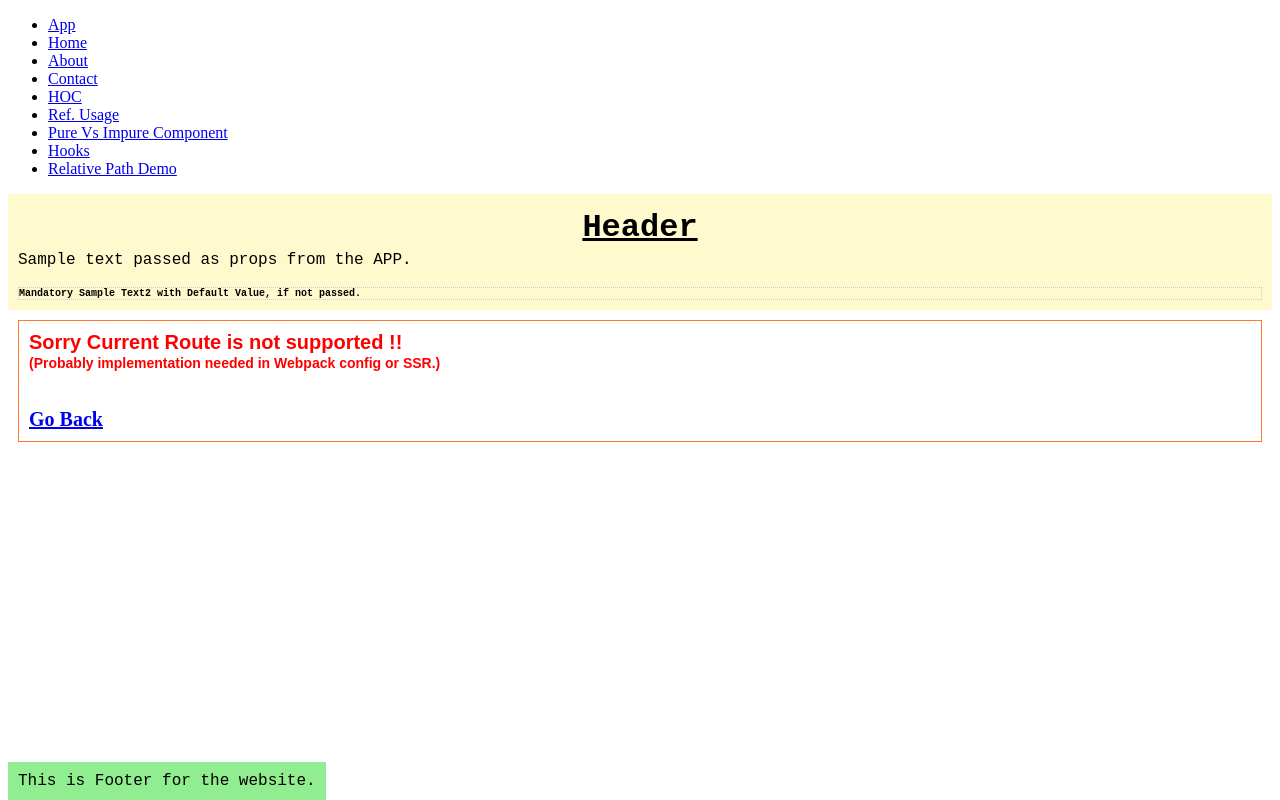
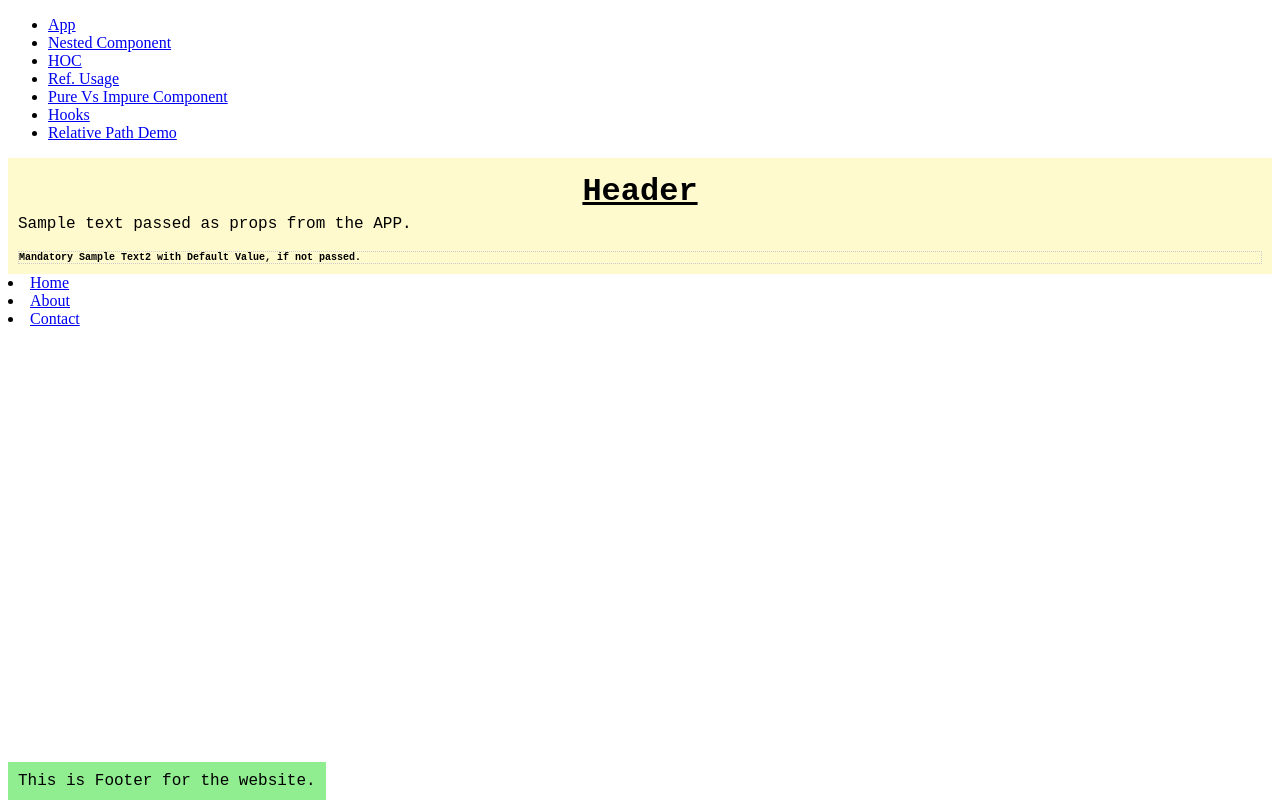
Before and after one commit to prashantvermaiiitb/simple-react-node-app, a React app: page /nestedcomponent in a window 1280 px wide. Built offline with nearby package versions, Linux system fonts and the light colour scheme.

Commit message:
included handling for the nested components.

```diff
--- a/src/js/components/navigation/Navigation.js
+++ b/src/js/components/navigation/Navigation.js
@@ -11,13 +11,7 @@ const Navigation = () => {
                 <Link to="/">App</Link>
             </li>
             <li>
-                <Link to="/home">Home</Link>
-            </li>
-            <li>
-                <Link to="/about">About</Link>
-            </li>
-            <li>
-                <Link to="/contact">Contact</Link>
+                <Link to="/nestedcomponent">Nested Component</Link>
             </li>
             <li>
                 <Link to="/hoc">HOC</Link>
--- /dev/null
+++ b/src/js/components/nestedcomponents/index.js
@@ -0,0 +1,38 @@
+import React from 'react';
+import { BrowserRouter as Router, Route, Link } from 'react-router-dom';
+import Contact from './Contact';
+import About from './About';
+import Home from './Home';
+
+/**
+ * Nested component Demo for the page.
+ * @todo indexroute / indexlink - implementation
+ */
+const NestedComponents = () => {
+    return (
+        <Router>
+            <div>
+                <li>
+                    <Link to="/home">Home</Link>
+                </li>
+                <li>
+                    <Link to="/about">About</Link>
+                </li>
+                <li>
+                    <Link to="/contact">Contact</Link>
+                </li>
+            </div>
+            <Route path="/about">
+                <About />
+            </Route>
+            <Route path="/contact">
+                <Contact />
+            </Route>
+            <Route exact path="/home">
+                <Home />
+            </Route>
+        </Router>
+    );
+}
+
+export default NestedComponents;
--- a/src/js/main.js
+++ b/src/js/main.js
@@ -4,10 +4,7 @@
  */
 import React from "react";
 import App from "./App.js";
-import Home from "./components/content/Home";
-import About from "./components/content/About";
-import Contact from "./components/content/Contact";
-import { BrowserRouter as Router, Switch, Route, Link } from "react-router-dom";
+import { BrowserRouter as Router, Switch, Route } from "react-router-dom";
 import Navigation from "./components/navigation/Navigation.js";
 import PageNotFound from "./components/content/PageNotFound.js";
 import HOCDemo from "./components/higher-order-components/HigherOrderComponentDemo.js";
@@ -15,6 +12,7 @@ import Header from "./components/header/Header.js";
 import Footer from "./components/footer/Footer.js";
 import RefDemo from "./components/content/RefDemo.js";
 import PureVsImpureDemo from "./components/content/PureVsImpureComponent.js";
+import NestedComponents from "./components/nestedcomponents/index.js";
 
 /**
  * Main Component just returning Router
@@ -27,18 +25,10 @@ export const Main = function (props) {
         <Navigation />
         <Header sampleText="Sample text passed as props from the APP." />
         <Switch>
-          <Route path="/about">
-            <About />
-          </Route>
-          <Route path="/contact">
-            <Contact />
-          </Route>
-          <Route path="/home">
-            <Home />
-          </Route>
           <Route path="/ref">
             <RefDemo />
           </Route>
+          <Route path="/nestedcomponent" component={NestedComponents} />
           <Route path="/hoc" component={HOCDemo} />
           <Route path="/pureVsImpure" component={PureVsImpureDemo} />
           <Route exact path="/">
```
Also changed, not shown: src/js/components/nestedcomponents/About.js (renamed from src/js/components/content/About.js), src/js/components/nestedcomponents/Contact.js (renamed from src/js/components/content/Contact.js), src/js/components/nestedcomponents/Home.js (renamed from src/js/components/content/Home.js).
